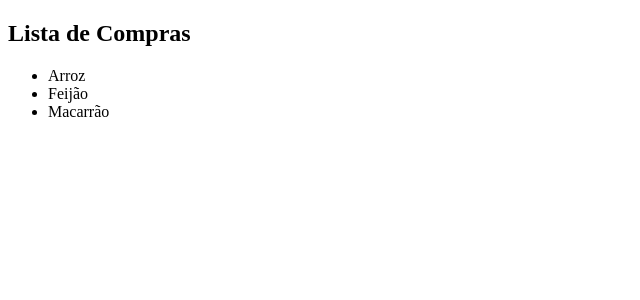
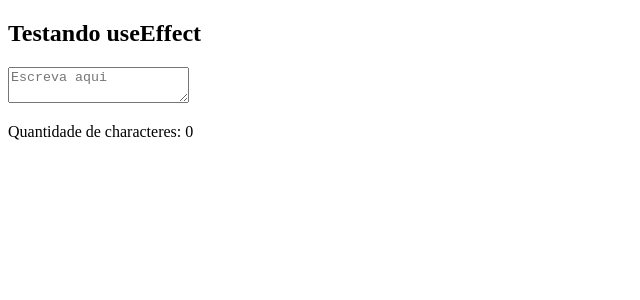
Before and after one commit to lucasmsouza24/react-study, a React (Vite) app: page / in a window 1280 px wide. Shown: the top 300 px of the page, without its empty margins (0-640 px from the left). Built offline with nearby package versions, Linux system fonts and the light colour scheme.

Commit message:
feat: :sparkles: learning about `useEffect`

```diff
--- a/src/App.jsx
+++ b/src/App.jsx
@@ -1,7 +1,7 @@
-import ListaDeCompras from "./topics/01-fundamentos/07-lists-map/ListaDeCompras"
+import LearnUseEffectDep from "./topics/02-hooks/01-useEffect/LearnUseEffectDep"
 
 function App() {
-  return <ListaDeCompras />
+  return <LearnUseEffectDep />
 }
 
 export default App
--- /dev/null
+++ b/src/topics/02-hooks/01-useEffect/LearnUseEffectDep.jsx
@@ -0,0 +1,16 @@
+import { useEffect, useState } from "react"
+
+export default function LearnUseEffectDep() {
+    const [textLength, setTextLength] = useState(0);
+    const [text, setText] = useState('');
+
+    useEffect(() => {
+        setTextLength(text.length);
+      }, [text]);
+
+    return <section>
+        <h1>Testando useEffect</h1>
+        <textarea name="" id="" placeholder="Escreva aqui" onChange={(evt) => setText(evt.target.value)}></textarea>
+        <p>Quantidade de characteres: {textLength}</p>
+    </section>
+}
```
Also changed, not shown: src/topics/02-hooks/01-useEffect/LearnUseEffect.jsx (added, +9 -0 lines), src/topics/02-hooks/01-useEffect/LearnUseEffectInterval.jsx (added, +16 -0 lines).
